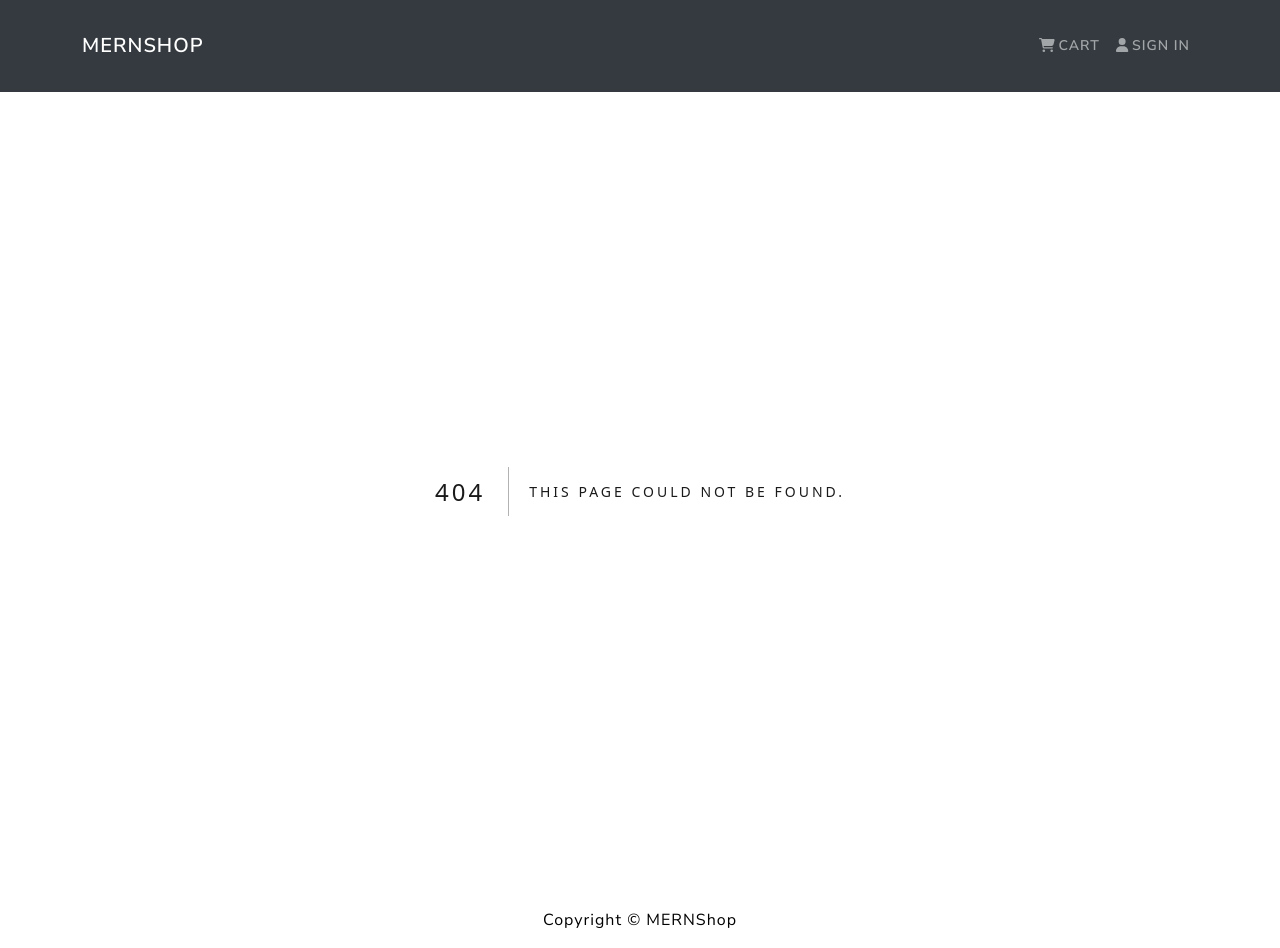
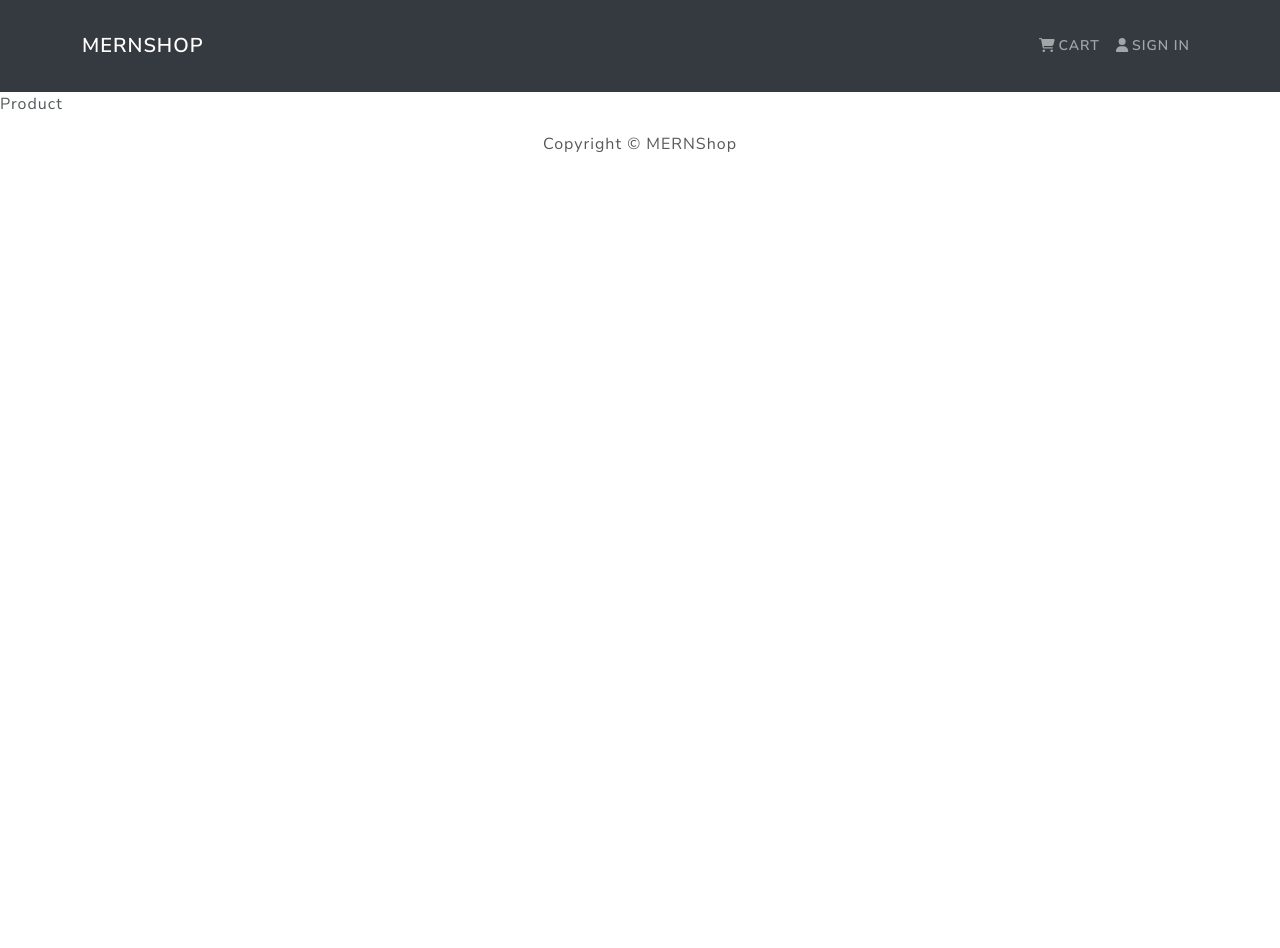
Before and after one commit to abdo-kotb/MERNShop, a Next.js app in the folder client/: page /product/1 in a window 1280 px wide. Before the commit this address had no page. After the commit the page ends 800 px from the top, so only its background shows below. Built offline with nearby package versions, Linux system fonts and the light colour scheme.

Commit message:
initial dynamic routing setup

```diff
--- /dev/null
+++ b/client/pages/product/[id].tsx
@@ -0,0 +1,25 @@
+import products from '@/products'
+import { GetStaticPaths } from 'next'
+
+const Product = () => {
+  return <div>Product</div>
+}
+
+export function getStaticProps(context) {
+  console.log(context)
+
+  return {
+    props: {},
+  }
+}
+
+export const getStaticPaths: GetStaticPaths = () => {
+  const paths = products.map(product => ({ params: { id: product._id } }))
+
+  return {
+    paths,
+    fallback: 'blocking',
+  }
+}
+
+export default Product
```
